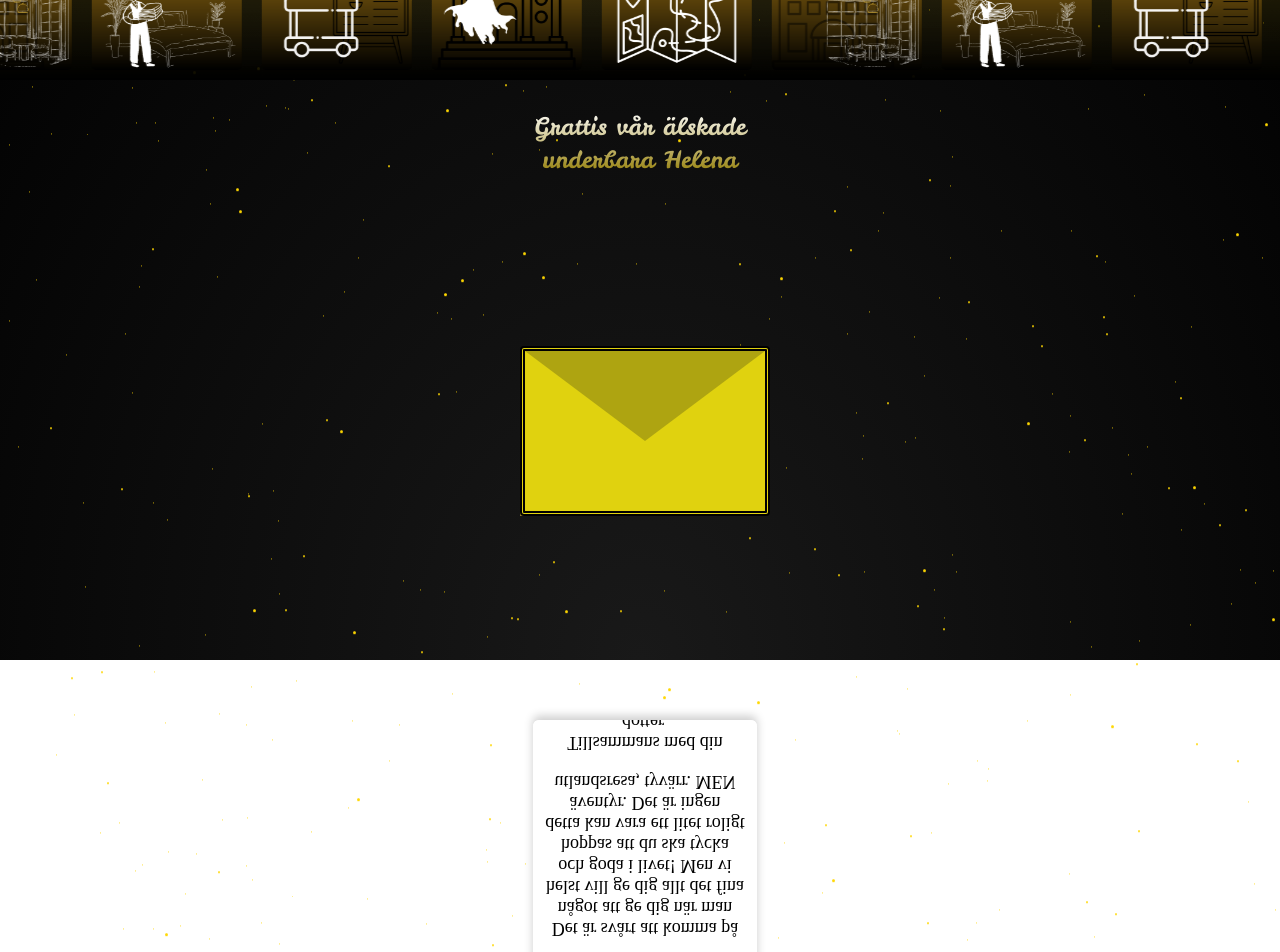
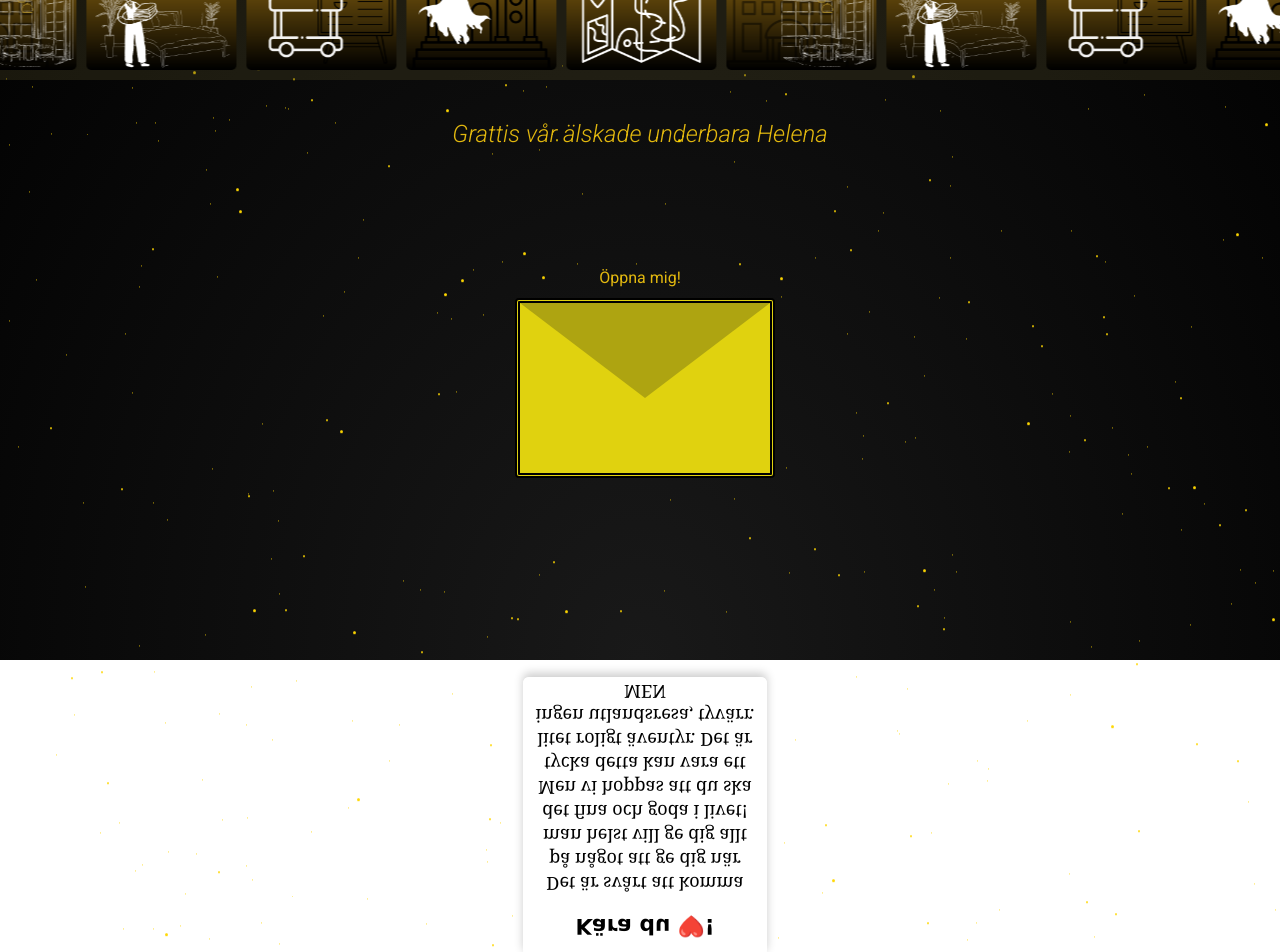
Before and after one commit to SaraJohlu/MorSextio, a React (Vite) app in the folder MorSextio/: page /MorSextio/her-page in a window 1280 px wide. Shown: the part 140-1092 px from the top of the page. Built offline with nearby package versions, Linux system fonts and the light colour scheme; a web font is replaced by a local one.

Commit message:
finsihed?

```diff
--- a/MorSextio/src/App.css
+++ b/MorSextio/src/App.css
@@ -104,7 +104,7 @@ main .happyBButton {
   text-align: center;
 }
 
-h1 {
+.homepageh1 {
   font-family: "Leckerli One", cursive;
   font-size: 70px;
   font-weight: 100;
@@ -188,6 +188,14 @@ h2 {
   width: 100%;
   height: 100vh;
 }
+
+.herPageh1 {
+  color: #f1c40fee;
+  font-family:"Roboto", sans-serif;
+  font-weight: 300;
+  font-style: italic;
+}
+
 .scroller {
   width: 100%;
   display: flex;
@@ -200,8 +208,7 @@ h2 {
 .scrollerBox {
   width: max-content;
   display: flex;
-  background-image:linear-gradient(to bottom, rgba(255, 217, 0, 0.344), rgba(102, 89, 17, 0.273), black);
-
+  background-color: #453f215e;
   animation: scroll 30s linear infinite;
   z-index: 1;
 
@@ -212,7 +219,7 @@ h2 {
   height: auto;
   border-radius: 5px;
   display: block;
-  margin: 10px 20px 10px 0;
+  margin: 10px 10px 10px 0;
   flex: 0 0 auto;
 }
 
@@ -232,13 +239,6 @@ h2 {
   margin-top: 20px;
 }
 
-.herPageh1 {
-  font-size: x-large;
-  width: 80%;
-  text-align: center;
-  margin-top: 10px;
-  position: relative;
-}
 
 .kuvert-box {
   display: flex;
--- a/MorSextio/src/components/Home.tsx
+++ b/MorSextio/src/components/Home.tsx
@@ -6,7 +6,7 @@ export default function Home() {
     return(
         <main className="homePage">
             <Stars />
-            <h1>Helena</h1>
+            <h1 className="homepageh1">Helena</h1>
             <h2>60 ÅR</h2>
             <Link to={"/her-page"}><button className="happyBButton">Klicka på mig</button></Link>
 
--- a/MorSextio/src/components/Paket.tsx
+++ b/MorSextio/src/components/Paket.tsx
@@ -6,12 +6,13 @@ export default function Kuvert() {
 
   return (
     <>
+    <p className="herpageP">Öppna mig!</p>
       <section onClick={() => setOpen(!open)} className="kuvert-box">
         <div className={`kuvert ${open ? "open" : ""}`}>
           <div className="kuvert-ficka">
             <div className="kuvert-flärp">
               <div className="brevet">
-                <h1 className="bh1">Grattis Helena!</h1>
+                <h1 className="bh1">Kära du &#10084;&#65039;!</h1>
                 <p>
                   Det är svårt att komma på något att ge dig när man helst vill
                   ge dig allt det fina och goda i livet! Men vi hoppas att du
@@ -40,6 +41,12 @@ export default function Kuvert() {
                   oss varit med och bidragit till och denna kan vi alltså röra
                   oss med för din trivsel. Jag kommer att stå för mig själv.
                 </p>
+                <p>
+                    Vi älskar dig!
+                </p>
+                <strong>Önskar</strong>
+                <p>Sara och Simon med familj, Jimmi och Jennifer med familj, Mor och Far, Linda med familj och Tommy</p>
+                <p>Penga pungen kan du fråga om ifall du vill</p>
               </div>
             </div>
           </div>
--- a/MorSextio/src/components/kuvert.css
+++ b/MorSextio/src/components/kuvert.css
@@ -1,18 +1,27 @@
+.herpageP {
+    margin-top: 100px;
+    padding: 0;
+    color: #f1c40fee;
+  font-family:"Roboto", sans-serif;
+}
+
 .kuvert-box {
   display: flex;
   justify-content: center;
   align-items: center;
-  margin-top: 180px;
+  margin-top: 5px;
   cursor: pointer;
+  border-radius: 10px;
 
 }
 
 /* Yttersta kuvertet */
 .kuvert {
   position: relative;
-  width: 240px;
-  height: 160px;
+  width: 250px;
+  height: 170px;
   perspective: 800px;
+  border-radius: 10px;
 }
 
 /* Ficka (rektangel) */
@@ -35,9 +44,9 @@
   left: 0;
   width: 0;
   height: 0;
-  border-left: 120px solid transparent;
-  border-right: 120px solid transparent;
-  border-top: 90px solid #aea411;
+  border-left: 125px solid transparent;
+  border-right: 125px solid transparent;
+  border-top: 95px solid #aea411;
   transform-origin: top center;
   transition: transform 0.6s ease-in-out;
   z-index: 2;
@@ -48,7 +57,7 @@
   position: absolute;
   bottom: 0;
   left: 50%;
-  width: 200px;
+  width: 220px;
   background: #fff;
   border-radius: 6px;
   padding: 12px;
@@ -74,4 +83,13 @@
 .bh1 {
     font-size: larger;
     margin: 1px;
+    font-family: 'Lucida Sans', 'Lucida Sans Regular', 'Lucida Grande', 'Lucida Sans Unicode', Geneva, Verdana, sans-serif;
+    color: black;
+    font-weight: 600;
+    margin-top: 5px;
 }
+
+.brevet p {
+font-family: Cambria, Cochin, Georgia, Times, 'Times New Roman', serif;
+font-size: large;
+}
```
